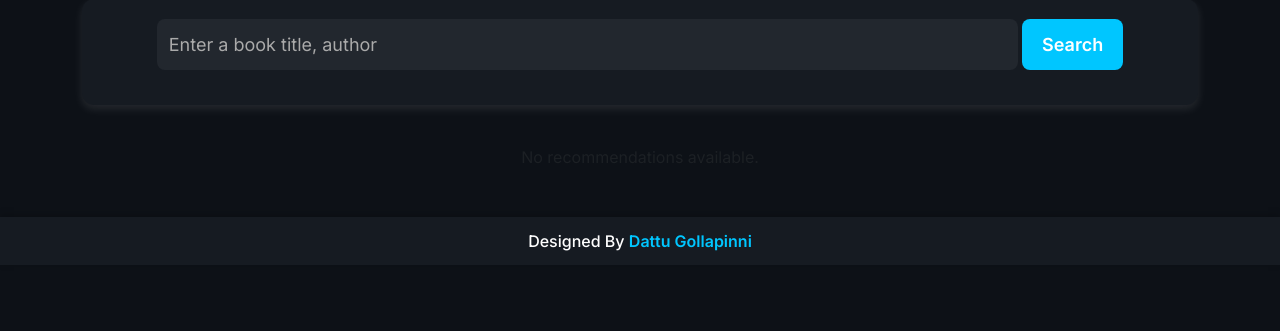
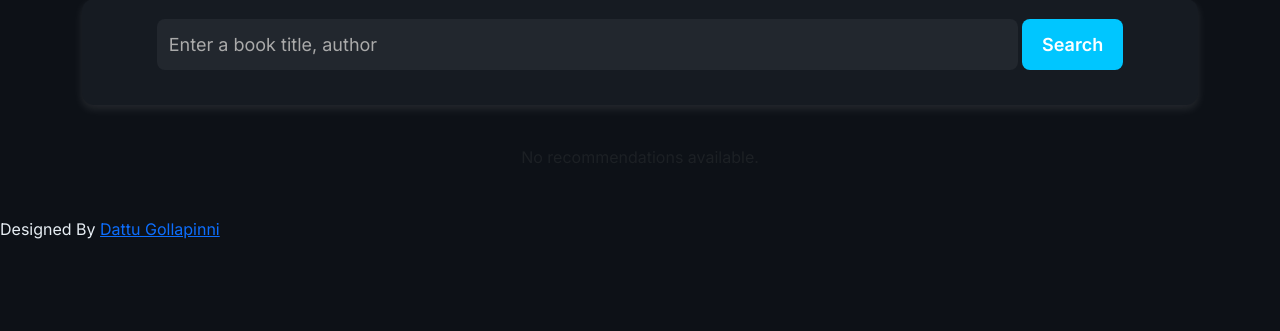
Before and after one commit to dattu20038/Bookify, a Flask app: page /recommend in a window 1280 px wide. Shown: the part 219-550 px from the top of the page. Run offline with Flask 3, Linux system fonts and the light colour scheme; parts of the project's set-up code (start-up, migrations or seed data) failed here and were passed over.

Commit message:
Update recommend.html

```diff
--- a/templates/recommend.html
+++ b/templates/recommend.html
@@ -210,8 +210,9 @@
             <p class="text-center text-muted mt-4">No recommendations available.</p>
         {% endif %}
     </div>
-    <footer class="footer">
-        Designed By <span>Dattu Gollapinni</span>
+     <footer>
+        Designed By
+        <a href="https://github.com/dattu20038" class="author" target="_blank">Dattu Gollapinni</a>
     </footer>
 
     <script src="https://cdn.jsdelivr.net/npm/bootstrap@5.3.0/dist/js/bootstrap.bundle.min.js"></script>
```
